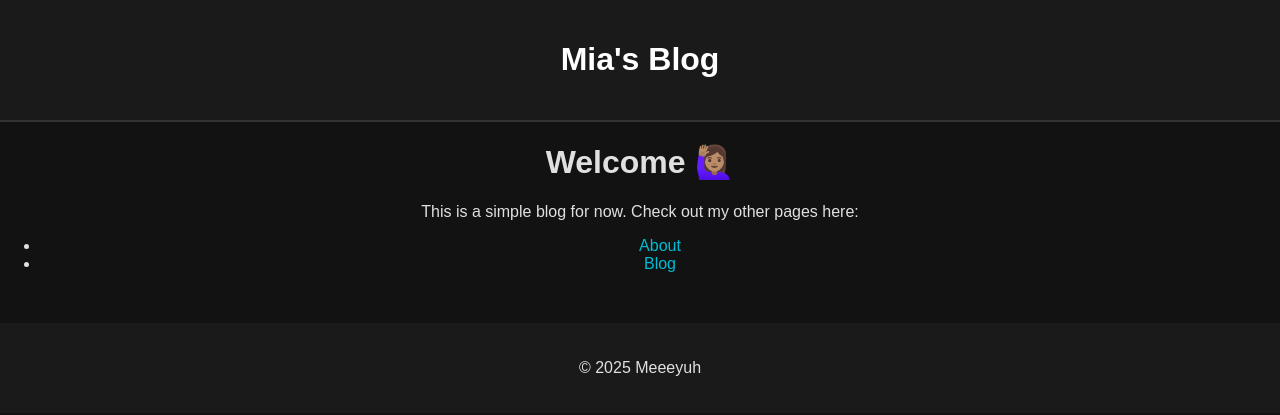
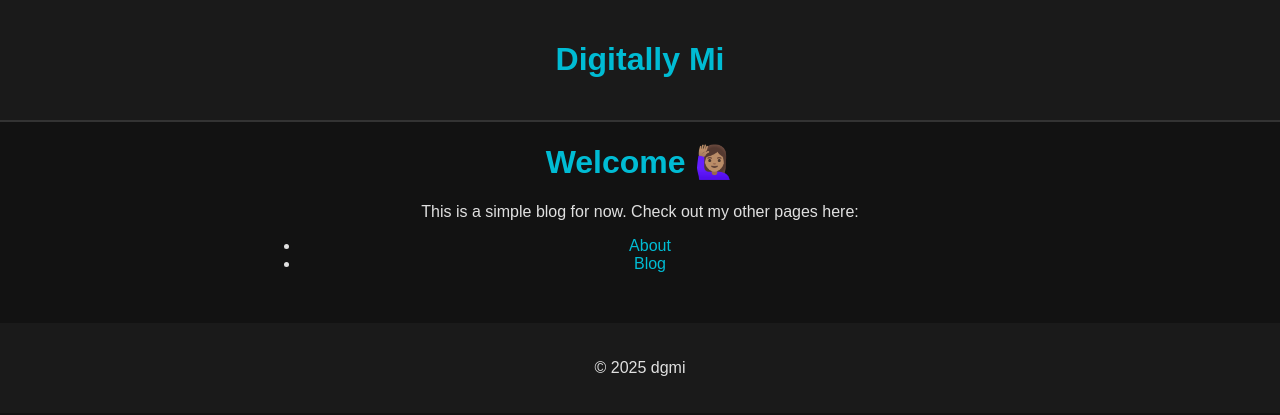
Before and after one commit to meeeyuh/meeeyuh.github.io, a Jekyll site: the page built from index.md, in a window 1280 px wide. Shown: the top 415 px of the page. Built offline with Jekyll 4.4.1, drawn with Linux system fonts in a browser that asks for light colours; our own code applies the rules of GitHub Pages for plain Markdown files.

Commit message:
Making it purdy ✨

```diff
--- a/_config.yaml
+++ b/_config.yaml
@@ -1,4 +1,4 @@
-title: Mia's Blog
+title: Digitally Mi
 description: "Mostly disc golf with a little bit of everything else sprinkled in. ✨"
 baseurl: "" # Leave this empty for root deployment
 url: "https://meeeyuh.github.io" # Replace with your GitHub Pages URL
--- a/_layouts/default.html
+++ b/_layouts/default.html
@@ -16,7 +16,7 @@
     </main>
 
     <footer>
-        <p>&copy; {{ site.time | date: "%Y" }} Meeeyuh</p>
+        <p>&copy; {{ site.time | date: "%Y" }} dgmi</p>
     </footer>
 </body>
 </html>
--- a/assets/css/style.css
+++ b/assets/css/style.css
@@ -15,9 +15,29 @@ header {
     border-bottom: 2px solid #333;
 }
 
-h1 a {
-    color: #fff;
-    text-decoration: none;
+/* Header Colors */
+h1 {
+    color: #00bcd4; /* Cyan */
+}
+
+h2 {
+    color: #ff9800; /* Orange */
+}
+
+h3 {
+    color: #8bc34a; /* Light Green */
+}
+
+h4 {
+    color: #ff4081; /* Pink */
+}
+
+h5 {
+    color: #9c27b0; /* Purple */
+}
+
+h6 {
+    color: #ffeb3b; /* Yellow */
 }
 
 /* Links with Crosshairs */
@@ -52,3 +72,11 @@ footer {
     padding: 20px;
     background: #1a1a1a;
 }
+
+/* Fix bullet point alignment */
+ul, ol {
+    padding-left: 20px; /* Adjust spacing to align with main content */
+    margin-left: auto;
+    margin-right: auto;
+    max-width: 700px; /* Match the content width */
+}
```
